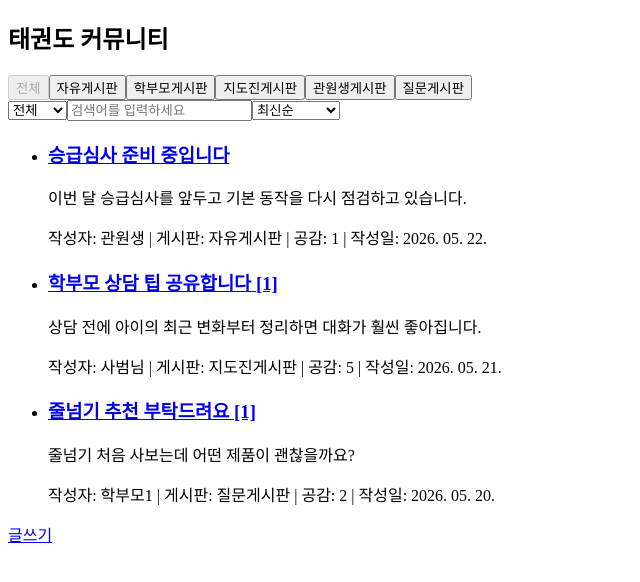
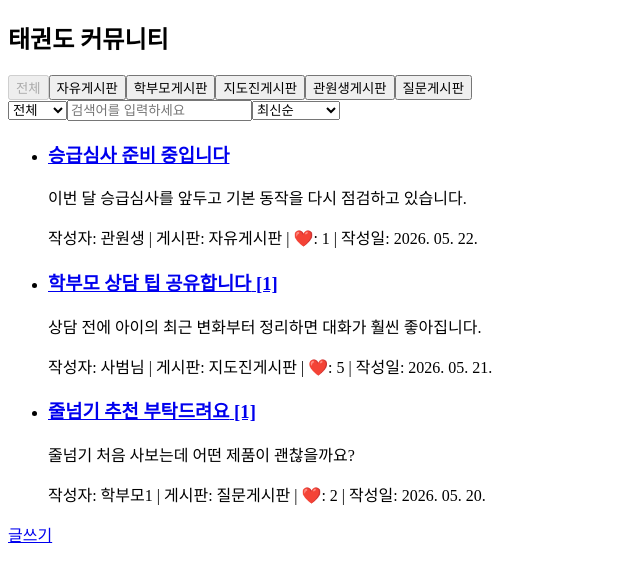
Before and after one commit to thisisyello/taekwondo-community, a React (Vite) app: page / in a window 1280 px wide. Shown: the top 582 px of the page, without its empty margins (0-640 px from the left). Built offline with nearby package versions, Linux system fonts and the light colour scheme.

Commit message:
refactor: 공감 아이콘으로 변경 및 게시글 상세 페이지에서 공감 수 표시 개선

```diff
--- a/src/components/PostItem.tsx
+++ b/src/components/PostItem.tsx
@@ -30,7 +30,7 @@ export default function PostItem({ post, commentCount }: PostItemProps) {
             <p>{getPostPreview(post.content)}</p>
             <p>
                 작성자: {post.author} | 게시판: {BOARD_LABELS[post.board]} |
-                공감: {post.likeCount} | 작성일: {formatDate(post.createdAt)}
+                ❤️: {post.likeCount} | 작성일: {formatDate(post.createdAt)}
                 {isEdited(post.createdAt, post.updatedAt) && " (수정됨)"}
             </p>
         </li>
--- a/src/pages/PostDetailPage.tsx
+++ b/src/pages/PostDetailPage.tsx
@@ -69,7 +69,7 @@ export default function PostDetailPage({
             </p>
             <p>{post.content}</p>
             <button onClick={() => onLikePost(post.id)}>
-                공감 {post.likeCount}
+                ❤️ {post.likeCount}
             </button>
 
             <section>
```
